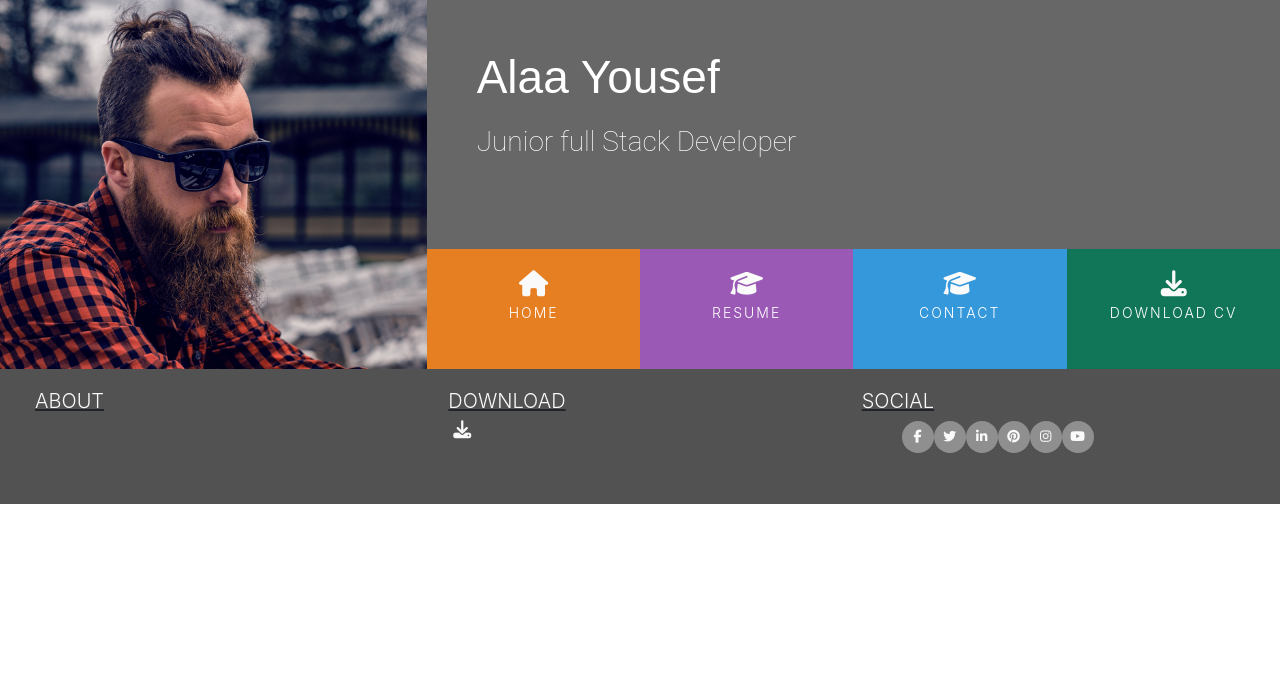
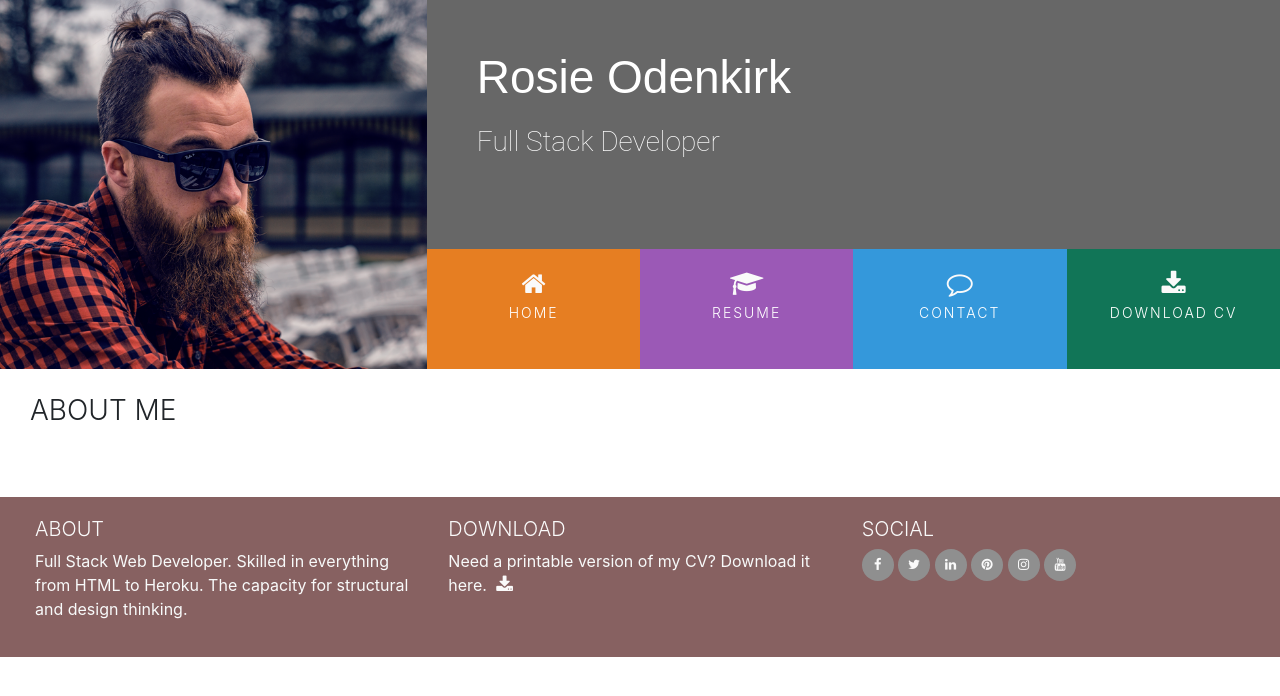
Before and after one commit to AlaYousef/resume-project, a plain HTML site: page index.html in a window 1280 px wide. Drawn offline with nearby package versions, Linux system fonts and the light colour scheme.

Commit message:
finished index page ,adding CSS

```diff
--- a/assets/css/style.css
+++ b/assets/css/style.css
@@ -3,6 +3,10 @@
 
 .bg-color-name-title {
     background-color: #676767;
+}
+
+.bg-color-three-reasons {
+    background-color: #fff;
 }
 
 .ui-menu-color-home {
@@ -43,10 +47,27 @@ h4 {
 .inline-block {
     display: inline-block;
 
+
 }
+p {
+    color: #f8fafa;
 
+}
 /*--------------------------------------------Heading*/
+.row-table {
+    display: table;
+}
+.section-column {
+    display: table-cell;
+    float: none;
+    padding: 0 30px 30px;
 
+}
+.section-heading {
+    font-weight: 300;
+    margin-top: 25px;
+    margin-bottom: 40px;
+}
 header {
     margin: 0;
 }
@@ -141,8 +162,8 @@ header {
 /* ----------------------------------------Footer */
 
 footer {
-    background-color: #525252;
-    color: #fafafa;
+    background-color: #876161;
+
     min-height: 120px;
     margin: 0;
 }
--- a/index.html
+++ b/index.html
@@ -2,33 +2,28 @@
 <html lang="en">
 <head>
     <meta charset="UTF-8">
-    <meta http-equiv="X-UA-Compatible" content="IE=edge">
     <meta name="viewport" content="width=device-width, initial-scale=1.0">
+    <meta http-equiv="X-UA-Compatible" content="ie=edge">
     <link rel="stylesheet" href="https://maxcdn.bootstrapcdn.com/bootstrap/4.2.1/css/bootstrap.min.css" type="text/css" />
-    <script src="https://kit.fontawesome.com/9b10509272.js" crossorigin="anonymous"></script>
+    <link rel="stylesheet" href="https://maxcdn.bootstrapcdn.com/font-awesome/4.7.0/css/font-awesome.min.css" type="text/css" />
+    <link rel="stylesheet" href="https://cdnjs.cloudflare.com/ajax/libs/hover.css/2.1.1/css/hover-min.css" type="text/css" />
     <link rel="stylesheet" href="assets/css/style.css">
-    <link rel="stylesheet" href="https://cdnjs.cloudflare.com/ajax/libs/hover.css/2.1.1/css/hover-min.css" type="text/css" />
-    <title>Alaa</title>
-
+    <title>Rosie</title>
 </head>
 <body>
     <header>
-
         <div class="row no-gutters">
-            <a href="index.html" class="col-md-4 logo">
-
-            </a>
+            <a class="col-md-4 logo" href="02-index.html"></a>
             <div class="col-md-8">
                 <div class="row no-gutters bg-color-name-title">
                     <div class="col heading">
-                        <h1 class="name">Alaa Yousef</h1>
-                        <h2 class="title">Junior full Stack Developer</h2>
-
+                        <h1 class="name">Rosie Odenkirk</h1>
+                        <h2 class="title"> Full Stack Developer</h2>
                     </div>
                 </div>
-                <div class="row no-gutters ">
+                <div class="row no-gutters">
                     <div class="col">
-                        <u id="nav" class="list-inline menucontainer">
+                        <ul id="nav" class="list-inline menucontainer">
                             <li class="col-6 col-sm-3 list-inline-item ui-menu-color-home menuitem">
                                 <a href="#" class="hvr-sweep-to-bottom"><i class="fa fa-home" aria-hidden="true"></i><span>Home</span></a>
                             </li>
@@ -36,25 +31,29 @@
                                 <a href="#" class="hvr-sweep-to-bottom"><i class="fa fa-graduation-cap" aria-hidden="true"></i><span>Resume</span></a>
                             </li>
                             <li class="col-6 col-sm-3 list-inline-item ui-menu-color-contact menuitem">
-                                <a href="#" class="hvr-sweep-to-bottom"><i class="fa fa-graduation-cap" aria-hidden="true"></i><span>Contact</span></a>
+                                <a href="#" class="hvr-sweep-to-bottom"><i class="fa fa-comment-o" aria-hidden="true"></i><span>Contact</span></a>
                             </li>
-
                             <li class="col-6 col-sm-3 list-inline-item ui-menu-color-download menuitem">
                                 <a href="#" class="hvr-sweep-to-bottom"><i class="fa fa-download" aria-hidden="true"></i><span>Download CV</span></a>
                             </li>
-
                         </ul>
                     </div>
                 </div>
             </div>
         </div>
-
     </header>
-
-    <section>
+    <section class="container-fluid">
+        <div class="row row-table">
+            <div class="col-md-8 bg-color-three-reasons section-column">
+                <div class="row">
+                    <div class="col">
+                        <h3 class="section-heading uppercase">About Me</h3>
+                    </div>
+                </div>
+            </div>
+        </div>
 
     </section>
-
     <footer class="container-fluid">
         <div id="footer-details" class="row">
             <div class="col-sm-4">
@@ -68,16 +67,16 @@
                 <p class="inline-block">
                     Need a printable version of my CV? Download it here.
                     <a href="#" target="_blank" class="cv-pdf">
-                        <i class="fa-solid fa-download" aria-hidden="true"></i>
+                        <i class="fa fa-download" aria-hidden="true"></i>
                         <span class="sr-only">Download link.</span>
                     </a>
                 </p>
             </div>
             <div class="col-sm-4">
                 <h5 class="uppercase general-sub">Social</h5>
-                <ul class="inline-list social-links">
+                <ul class="list-inline social-links">
                     <li class="list-inline-item">
-                        <a href="#" target="_blank">
+                        <a target="_blank" href="#">
                             <i class="fa fa-facebook" aria-hidden="true"></i>
                             <span class="sr-only">Facebook</span>
                         </a>
```
